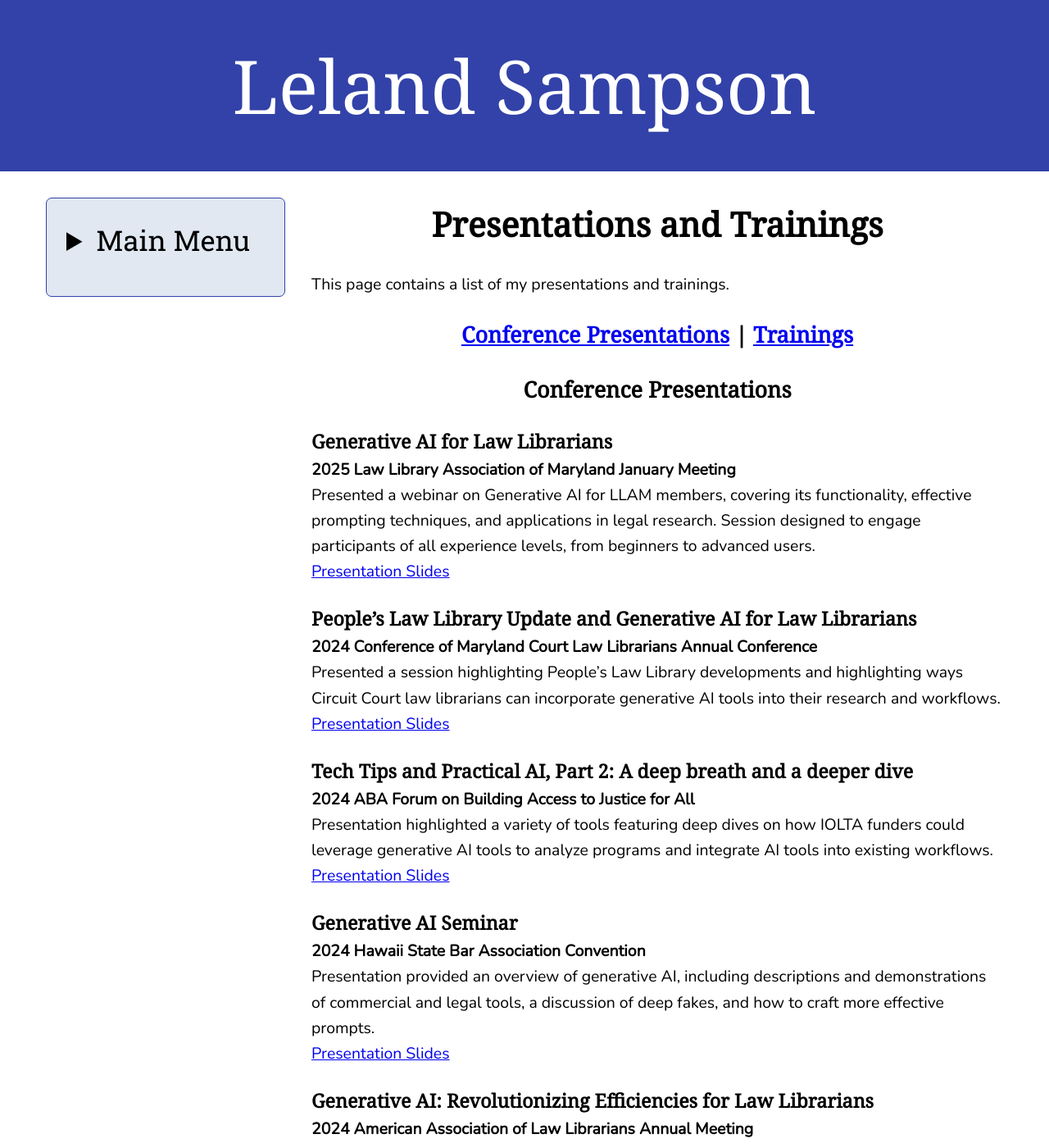
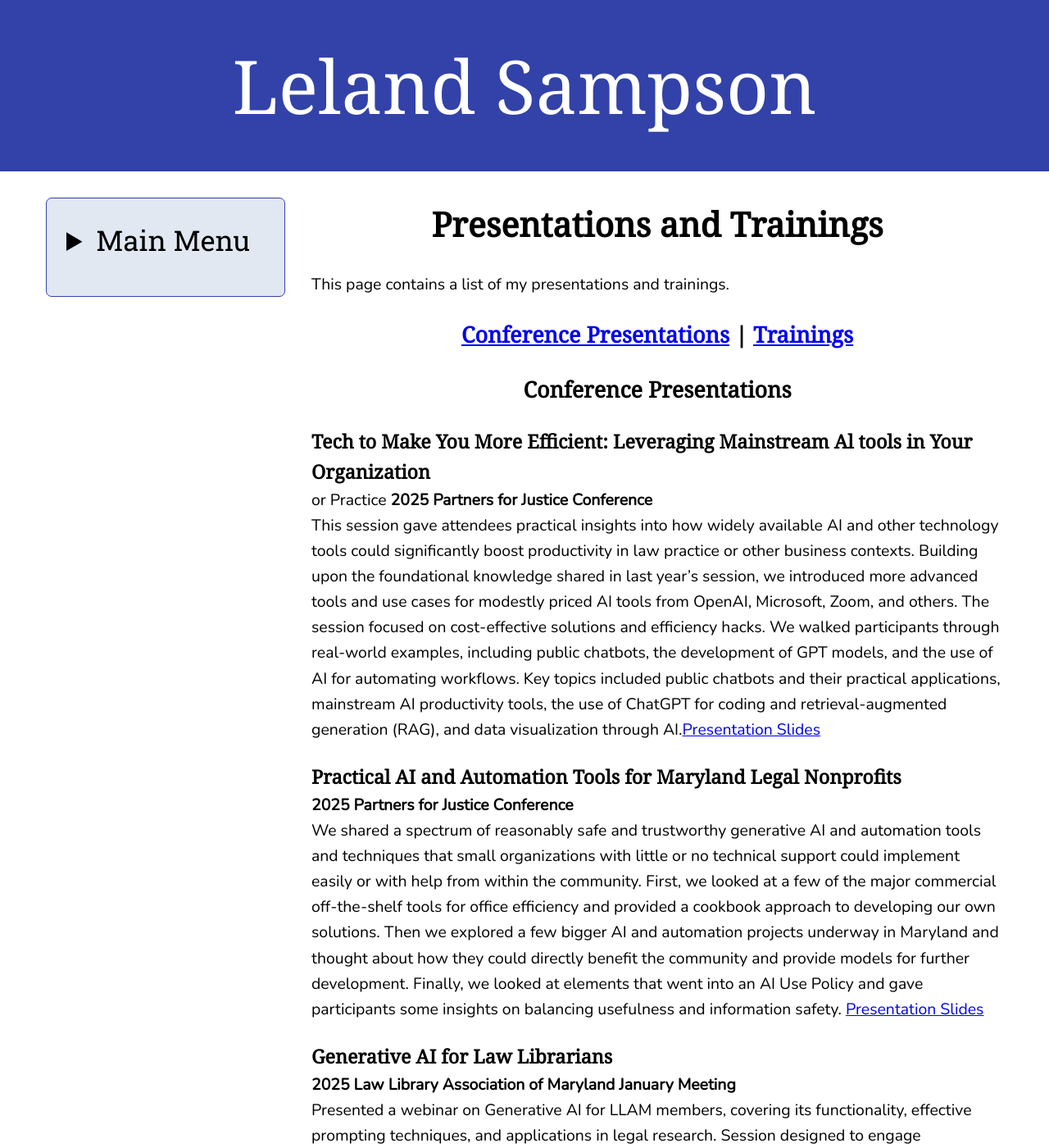
Before and after one commit to lelandsampson/Leland-Sampson-Website, a Jekyll site: the page built from presentations.md, in a window 1280 px wide and 1400 px high. Shown: the whole window at 82% size. Built offline with Jekyll 4.4.1, drawn with Linux system fonts in a browser that asks for light colours.

Commit message:
Update presentations.md

```diff
--- a/presentations.md
+++ b/presentations.md
@@ -9,6 +9,16 @@ This page contains a list of my presentations and trainings.
 <h2 align="center"><a href="#conference-presentations">Conference Presentations</a> | <a href ="#trainings">Trainings</a></h2>
 
 <h2 align="center"><a id="conference-presentations"></a>Conference Presentations</h2>
+
+### Tech to Make You More Efficient: Leveraging Mainstream Al tools in Your Organization
+or Practice
+**2025 Partners for Justice Conference**
+This session gave attendees practical insights into how widely available AI and other technology tools could significantly boost productivity in law practice or other business contexts. Building upon the foundational knowledge shared in last year's session, we introduced more advanced tools and use cases for modestly priced AI tools from OpenAI, Microsoft, Zoom, and others. The session focused on cost-effective solutions and efficiency hacks. We walked participants through real-world examples, including public chatbots, the development of GPT models, and the use of AI for automating workflows. Key topics included public chatbots and their practical applications, mainstream AI productivity tools, the use of ChatGPT for coding and retrieval-augmented generation (RAG), and data visualization through AI.[Presentation Slides](files/2025-msba-ai.pdf)
+
+### Practical AI and Automation Tools for Maryland Legal Nonprofits
+**2025 Partners for Justice Conference**
+We shared a spectrum of reasonably safe and trustworthy generative AI and automation tools and techniques that small organizations with little or no technical support could implement easily or with help from within the community. First, we looked at a few of the major commercial off-the-shelf tools for office efficiency and provided a cookbook approach to developing our own solutions. Then we explored a few bigger AI and automation projects underway in Maryland and thought about how they could directly benefit the community and provide models for further development. Finally, we looked at elements that went into an AI Use Policy and gave participants some insights on balancing usefulness and information safety.
+[Presentation Slides](files/2025-pfj-practical-ai.pdf)
 
 ### Generative AI for Law Librarians
 **2025 Law Library Association of Maryland January Meeting**
```
